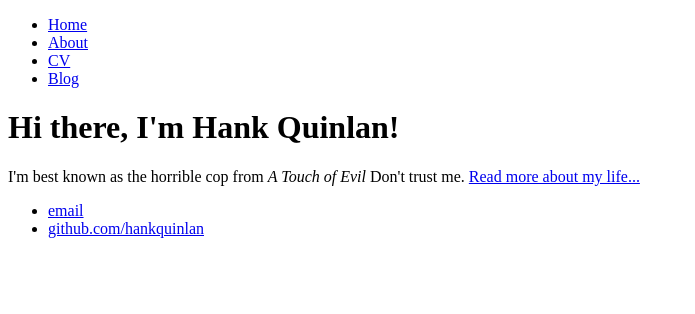
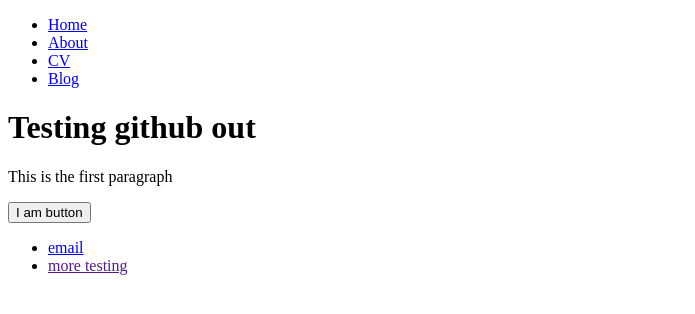
Before and after one commit to zxcvbnm34251/zxcvbnm34251.github.io, a plain HTML site: page index.html in a window 1280 px wide. Shown: the whole page, without its empty margins (0-695 px from the left). Drawn offline with Linux system fonts and the light colour scheme.

Commit message:
Update index.html

```diff
--- a/index.html
+++ b/index.html
@@ -1,7 +1,7 @@
 <!DOCTYPE html>
 <html>
 	<head>
-		<title>Hank Quinlan, Horrible Cop</title>
+		<title>First github page</title>
 	</head>
 	<body>
 		<nav>
@@ -14,14 +14,15 @@
 		</nav>
 		<div class="container">
     		<div class="blurb">
-        		<h1>Hi there, I'm Hank Quinlan!</h1>
-				<p>I'm best known as the horrible cop from <em>A Touch of Evil</em> Don't trust me. <a href="/about">Read more about my life...</a></p>
+        		<h1>Testing github out</h1>
+				<p>This is the first paragraph</p>
+			<button>I am button</button>
     		</div><!-- /.blurb -->
 		</div><!-- /.container -->
 		<footer>
     		<ul>
         		<li><a href="mailto:hankquinlanhub@gmail.com">email</a></li>
-        		<li><a href="https://github.com/hankquinlan">github.com/hankquinlan</a></li>
+        		<li><a href="">more testing</a></li>
 			</ul>
 		</footer>
 	</body>
```
